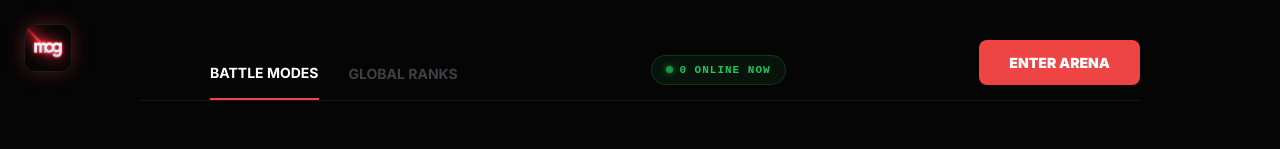
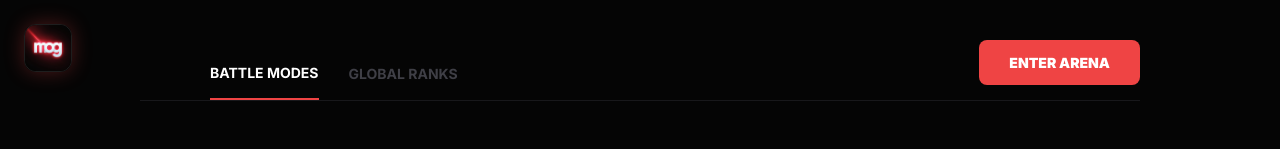
Before and after one commit to tadhrubo/Omoggle, a Next.js app: page /lobby in a window 1280 px wide. Shown: the top 149 px of the page. Built offline with nearby package versions, Linux system fonts and the light colour scheme; no server answers; the database is empty.

Commit message:
UI: remove live online count from lobby page

```diff
--- a/src/app/lobby/page.tsx
+++ b/src/app/lobby/page.tsx
@@ -6,7 +6,6 @@ import { Swords, Trophy, BarChart3, ShieldCheck, Star, MessageCircle, Send, X, C
 import RankedVaultPoll from "@/components/RankedVaultPoll";
 
 import { RANK_GROUPS, getPrestigeRankInfo } from "@/utils/eloMath";
-import { usePresence } from "@/hooks/usePresence";
 
 const getRankStyle = (tierName: string) => {
   return RANK_GROUPS.find(r => r.name === tierName) || RANK_GROUPS[RANK_GROUPS.length - 1];
@@ -24,9 +23,6 @@ export default function Lobby() {
   const [chatInput, setChatInput] = useState("");
   const chatEndRef = useRef<HTMLDivElement>(null);
   const supabase = createClient();
-
-  // ── Real-time presence counter ────────────────────────────────────────────
-  const { onlineCount } = usePresence();
 
   // Private Room State
   const [isPrivateModalOpen, setIsPrivateModalOpen] = useState(false);
@@ -212,13 +208,6 @@ export default function Lobby() {
                 style={{ background: "none", border: "none", color: activeTab === "ranks" ? "white" : "#3f3f46", fontSize: "14px", fontWeight: "bold", cursor: "pointer", paddingBottom: "15px", borderBottom: activeTab === "ranks" ? "2px solid #ef4444" : "none" }}
               >GLOBAL RANKS</button>
             </div>
-          </div>
-          {/* Live online count badge */}
-          <div style={{ display: "flex", alignItems: "center", gap: "6px", marginBottom: "15px", padding: "6px 14px", backgroundColor: "rgba(34,197,94,0.08)", border: "1px solid rgba(34,197,94,0.2)", borderRadius: "99px" }}>
-            <span style={{ width: "7px", height: "7px", borderRadius: "50%", backgroundColor: "#22c55e", boxShadow: "0 0 6px #22c55e", display: "inline-block", animation: "pulse 2s cubic-bezier(0.4,0,0.6,1) infinite" }} />
-            <span style={{ fontFamily: "monospace", fontSize: "11px", color: "#22c55e", fontWeight: "bold", letterSpacing: "1px" }}>
-              {onlineCount} ONLINE NOW
-            </span>
           </div>
           <div style={{ display: "flex", gap: "10px", marginBottom: "15px" }}>
             {currentUserId && (
```
